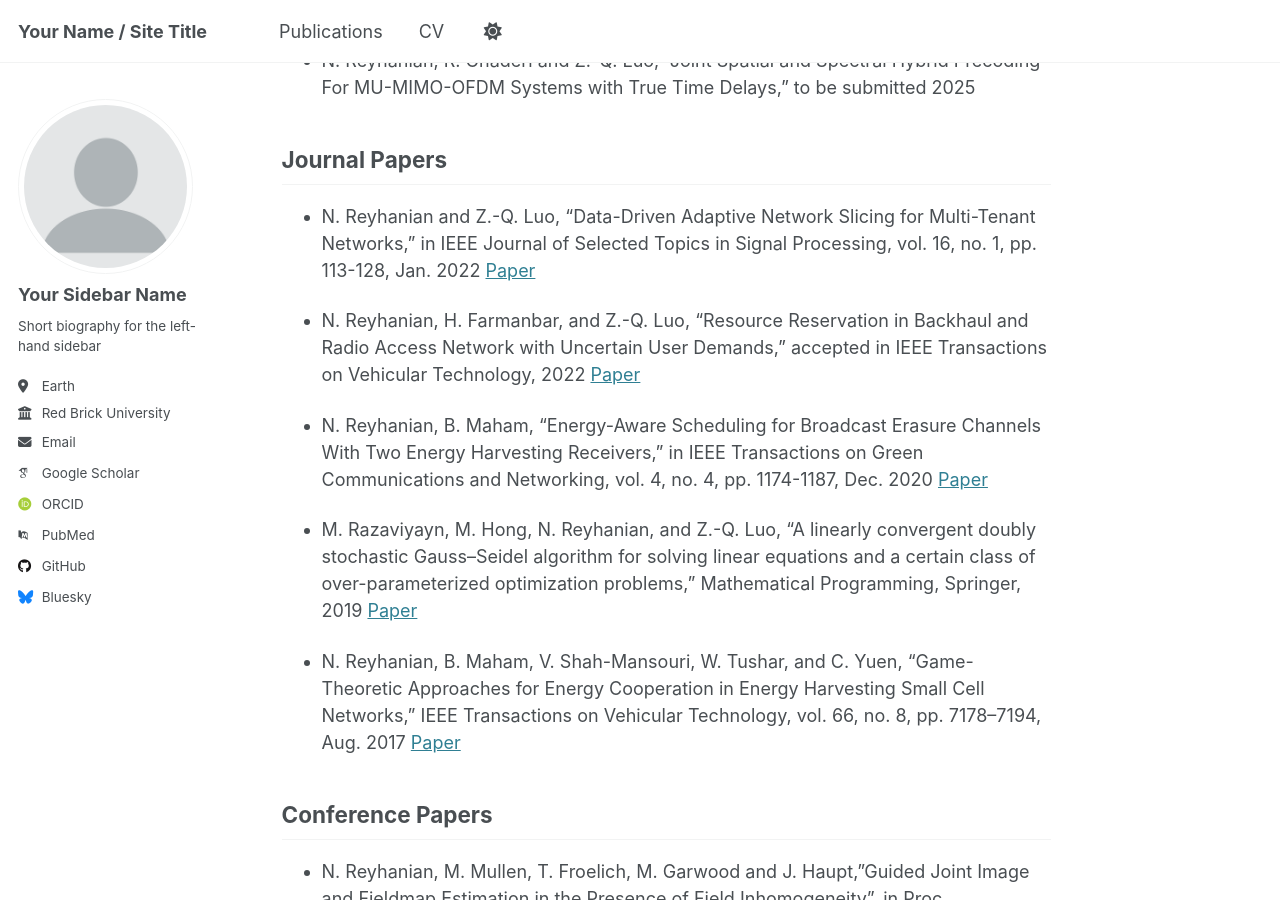
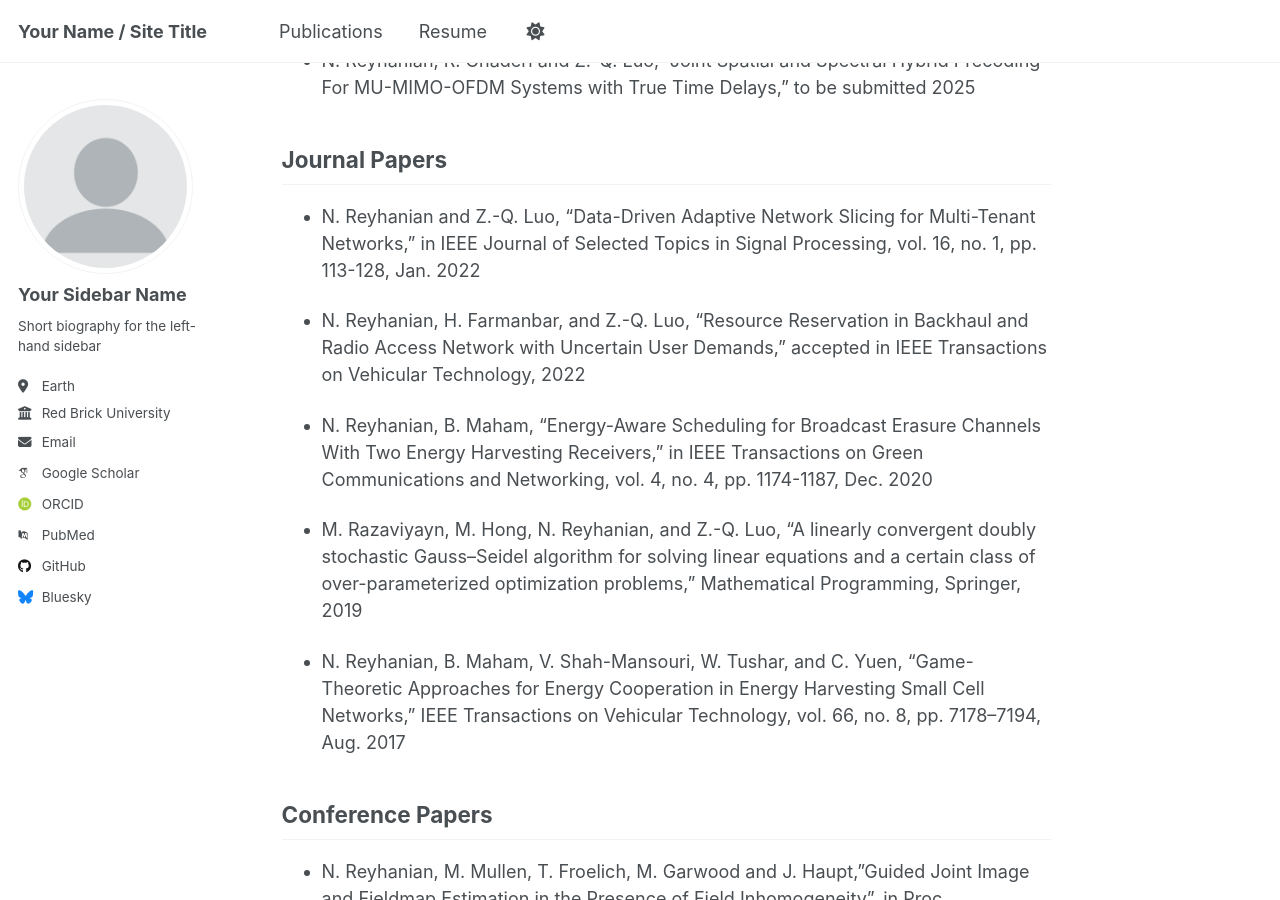
Before and after one commit to navidreyhanian/navidreyhanian.github.io, a Jekyll site: the page built from _publications/publications.md, in a window 1280 px wide and 900 px high, scrolled down 251 px. Built offline with Jekyll 4.4.1, drawn with Linux system fonts in a browser that asks for light colours; some web fonts are replaced.

Commit message:
Added Resume tab

```diff
--- a/_data/navigation.yml
+++ b/_data/navigation.yml
@@ -3,5 +3,5 @@ main:
   - title: "Publications"
     url: /publications/
 
-  - title: "CV"
-    url: /cv/
+  - title: "Resume"
+    url: /resume/
--- a/_publications/publications.md
+++ b/_publications/publications.md
@@ -8,15 +8,15 @@ author_profile: true
 * N. Reyhanian, R. Ghaderi and Z.-Q. Luo, "Joint Spatial and Spectral Hybrid Precoding For MU-MIMO-OFDM Systems with True Time Delays," to be submitted 2025
 
 ## Journal Papers
-* N. Reyhanian and Z.-Q. Luo, "Data-Driven Adaptive Network Slicing for Multi-Tenant Networks," in IEEE Journal of Selected Topics in Signal Processing, vol. 16, no. 1, pp. 113-128, Jan. 2022 [Paper](https://ieeexplore.ieee.org/document/9662191)
+* N. Reyhanian and Z.-Q. Luo, "Data-Driven Adaptive Network Slicing for Multi-Tenant Networks," in IEEE Journal of Selected Topics in Signal Processing, vol. 16, no. 1, pp. 113-128, Jan. 2022
 
-* N. Reyhanian, H. Farmanbar, and Z.-Q. Luo, "Resource Reservation in Backhaul and Radio Access Network with Uncertain User Demands," accepted in IEEE Transactions on Vehicular Technology, 2022 [Paper](https://ieeexplore.ieee.org/document/9662191)
+* N. Reyhanian, H. Farmanbar, and Z.-Q. Luo, "Resource Reservation in Backhaul and Radio Access Network with Uncertain User Demands," accepted in IEEE Transactions on Vehicular Technology, 2022
 
-* N. Reyhanian, B. Maham, "Energy-Aware Scheduling for Broadcast Erasure Channels With Two Energy Harvesting Receivers," in IEEE Transactions on Green Communications and Networking, vol. 4, no. 4, pp. 1174-1187, Dec. 2020 [Paper](https://ieeexplore.ieee.org/document/9143206)
+* N. Reyhanian, B. Maham, "Energy-Aware Scheduling for Broadcast Erasure Channels With Two Energy Harvesting Receivers," in IEEE Transactions on Green Communications and Networking, vol. 4, no. 4, pp. 1174-1187, Dec. 2020
 
-* M. Razaviyayn, M. Hong, N. Reyhanian, and Z.-Q. Luo, "A linearly convergent doubly stochastic Gauss–Seidel algorithm for solving linear equations and a certain class of over-parameterized optimization problems," Mathematical Programming, Springer, 2019 [Paper](https://link.springer.com/article/10.1007/s10107-020-01526-w)
+* M. Razaviyayn, M. Hong, N. Reyhanian, and Z.-Q. Luo, "A linearly convergent doubly stochastic Gauss–Seidel algorithm for solving linear equations and a certain class of over-parameterized optimization problems," Mathematical Programming, Springer, 2019
 
-* N. Reyhanian, B. Maham, V. Shah-Mansouri, W. Tushar, and C. Yuen, "Game-Theoretic Approaches for Energy Cooperation in Energy Harvesting Small Cell Networks," IEEE Transactions on Vehicular Technology, vol. 66, no. 8, pp. 7178–7194, Aug. 2017 [Paper](https://ieeexplore.ieee.org/document/7887707)
+* N. Reyhanian, B. Maham, V. Shah-Mansouri, W. Tushar, and C. Yuen, "Game-Theoretic Approaches for Energy Cooperation in Energy Harvesting Small Cell Networks," IEEE Transactions on Vehicular Technology, vol. 66, no. 8, pp. 7178–7194, Aug. 2017
 
 ## Conference Papers
 * N. Reyhanian, M. Mullen, T. Froelich, M. Garwood and J. Haupt,"Guided Joint Image and Fieldmap Estimation in the Presence of Field Inhomogeneity", in Proc. International Society of Magnetic Resonance in Medicine Annual Meeting & Exhibition, Jun. 2023
```
Also changed, not shown: _includes/resume.md (added, +7 -0 lines), resume.md (added, +7 -0 lines), 1 other file.
